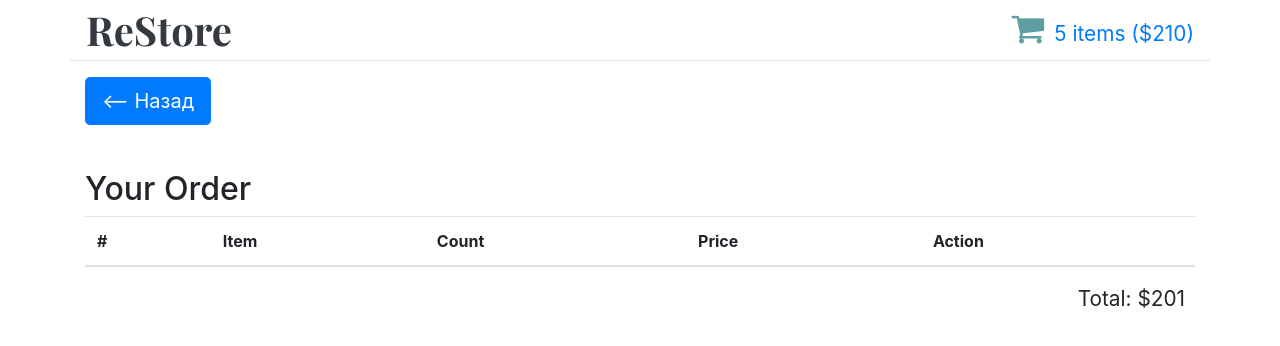
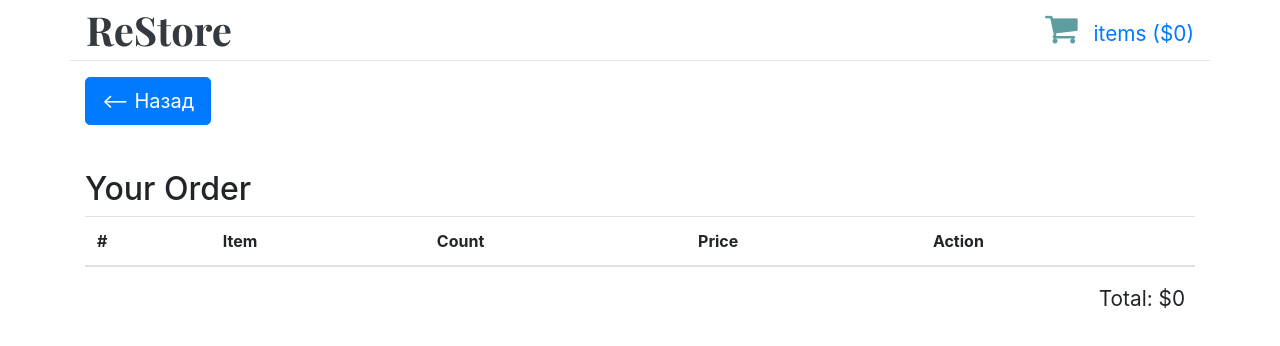
Before and after one commit to prr21/re-store, a React (Create React App) app: page /cart in a window 1280 px wide. Shown: the top 346 px of the page. Built offline with nearby package versions, Linux system fonts and the light colour scheme.

Commit message:
Отображение количества и общей стоимости
src/reducers/shopping-cart.j#	modified:
src/components/shopping-cart-table/shopping-cart-table.js

```diff
--- a/src/components/shop-header/shop-header.js
+++ b/src/components/shop-header/shop-header.js
@@ -1,4 +1,5 @@
 import React from 'react';
+import { connect } from 'react-redux';
 
 import { Link } from 'react-router-dom';
 import './shop-header.css';
@@ -15,4 +16,11 @@ const ShopHeader = ({ numItems, total }) => {
   );
 };
 
-export default ShopHeader;
+const mapStateToProps = ({ shoppingCart: { numItems, orderTotal } }) => {
+	return {
+		numItems,
+		total: orderTotal
+	}
+}
+
+export default connect(mapStateToProps)(ShopHeader);
--- a/src/components/shopping-cart-table/shopping-cart-table.js
+++ b/src/components/shopping-cart-table/shopping-cart-table.js
@@ -4,7 +4,7 @@ import { bookAddedToCart, bookRemovedToCart, allBooksAddedToCart } from '../../a
 
 import './shopping-cart-table.css';
 
-const ShoppingCartTable = ({ items, total, onIcrease, onDecrease, onDelete }) => {
+const ShoppingCartTable = ({ items, allTotal, onIcrease, onDecrease, onDelete }) => {
 
   const renderRow = (item, num) => {
 
@@ -52,7 +52,7 @@ const ShoppingCartTable = ({ items, total, onIcrease, onDecrease, onDelete }) =>
       </table>
 
       <div className="total">
-        Total: $201
+        Total: ${allTotal}
       </div>
     </div>
   );
@@ -62,7 +62,7 @@ const mapStateToProps = ({shoppingCart: { cartItems, orderTotal }}) => {
 
   return {
       items: cartItems,
-      total: orderTotal
+      allTotal: orderTotal
   }
 }
 
```
